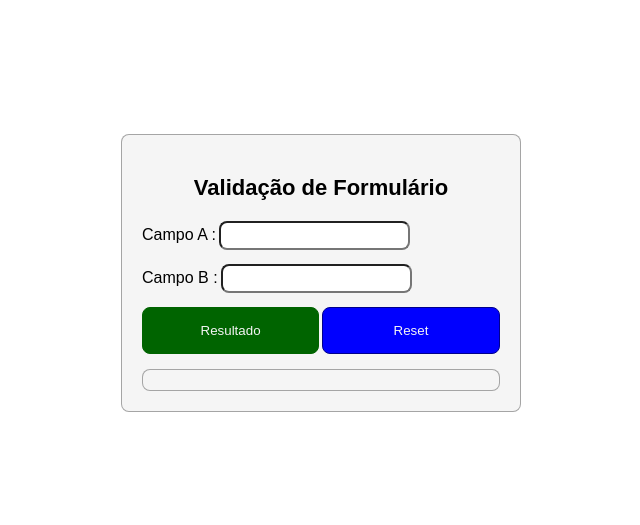
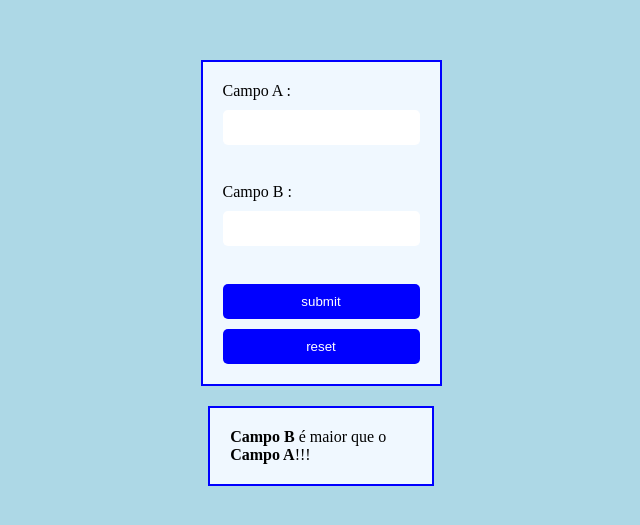
Before and after one commit to EstevanFelipe/trabalho-curso, a plain HTML site: page index.html in a window 1280 px wide. Shown: the part 127-652 px from the top of the page, without its empty margins (319-959 px from the left). Drawn offline with Linux system fonts and the light colour scheme.

Commit message:
update do código em 10-03-2024
o código ainda não funciona, já refiz ele duas vezes, e ainda não houve uma resposta positiva do programa;

```diff
--- a/CSS/style.main.css
+++ /dev/null
@@ -1,95 +0,0 @@
-* {
-    margin: 0;
-    padding: 0;
-    box-sizing: border-box;
-}
-
-body, html {
-    display: flex;
-    align-items: center;
-    justify-content: center;
-    height: 100%;
-    margin: 0;
-}
-
-.container {
-    border: 1px solid rgba(128, 128, 128, 0.685);
-    border-radius: 8px;
-    background-color: whitesmoke;
-    font-family: Arial, Helvetica, sans-serif;
-    font-size: 12px;
-    padding: 20px;
-    width: 400px;
-}
-
-.container h2 {
-    font-size: 22px;
-    padding: 20px;
-    text-align: center;
-}
-
-.container form label {
-    font-size: 16px;
-}
-
-.container form input {
-    border-radius: 8px;
-    padding: 5px;
-}
-
-.container form .submit {
-    background-color: darkgreen;
-    border: 1px solid darkgreen;
-    border-radius: 8px;
-    cursor: pointer;
-    color: whitesmoke;
-    padding: 15px;
-    width: 177.1px;
-}
-
-.container form .submit:hover {
-    background-color: green;
-    color: whitesmoke;
-}
-
-.container form .reset {
-    background-color: blue;
-    border: 1px solid darkblue;
-    border-radius: 8px;
-    cursor: pointer;
-    color: whitesmoke;
-    padding: 15px;
-    width: 177.1px;
-}
-
-.container #mensagem {
-    border: 1px solid rgba(128, 128, 128, 0.685);
-    border-radius: 8px;
-    background-color: whitesmoke;
-    font-size: 14px;
-    margin-top: 15px;
-    padding: 10px;
-    width: 358.4px;
-}
-
-#mensagem .mensagem-sucesso {
-    display: none;
-    background-color: green;
-    border: 1px solid darkgreen;
-    border-radius: 8px;
-    color: whitesmoke;
-    font-size: 14px;
-    padding: 10px;
-    width: 335.4px;
-}
-
-#mensagem .mensagem-error {
-    display: none;
-    background-color: red;
-    border: 1px solid darkred;
-    border-radius: 8px;
-    color: whitesmoke;
-    font-size: 14px;
-    padding: 10px;
-    width: 335.4px;
-}
--- a/JavaScript/main.js
+++ /dev/null
@@ -1,25 +0,0 @@
-function resetForm() {
-    document.getElementById("my-form").reset();
-    document.querySelector('.mensagem-sucesso').innerHTML = ''; // Limpa a mensagem de sucesso
-    document.querySelector('.mensagem-error').innerHTML = ''; // Limpa a mensagem de erro
-}
-
-document.getElementById('my-form').addEventListener('submit', function(event) {
-    event.preventDefault(); // Enviará nosso Formulario
-
-    let campoA = parseFloat(document.getElementById('campoA').value); // Resgatará o valor do Campo A
-    let campoB = parseFloat(document.getElementById('campoB').value); // Resgatará o valor do Campo B
-
-    let mensagemSucesso = `O <b>${campoB.valueOf()}</b> é maior que o <b>${campoA.valueOf()}</b>!!`;
-    let mensagemError = `O <b>${campoB.valueOf()}</b> não é maior que o <b>${campoA.valueOf()}</b>!!`;
-
-    if (campoB > campoA) {
-        const containerMensagemError = document.querySelector('.mensagem-error');
-        containerMensagemError.innerHTML = mensagemError;
-        containerMensagemError.style.display = "block";
-    } else {
-        const containerMensagemSucesso = document.querySelector('.mensagem-sucesso');
-        containerMensagemSucesso.innerHTML = mensagemSucesso;
-        containerMensagemSucesso.style.display = "block";
-    }
-})
--- a/index.html
+++ b/index.html
@@ -1,27 +1,29 @@
 <!DOCTYPE html>
-<html lang="pt-br">
+<html lang="en">
 <head>
     <meta charset="UTF-8">
     <meta name="viewport" content="width=device-width, initial-scale=1.0">
-    <title>Modulo 7</title>
-    <link rel="stylesheet" href="./CSS/style.main.css">
+    <title>Integrando JS ao HTML</title>
+    <style>
+
+    </style>
+    <link rel="stylesheet" href="./style.css">
 </head>
 <body>
-    <div class="container">
-        <h2>Validação de Formulário</h2>
-        <form action="" id="my-form">
+    <div id="container">
+        <form id="meuForm" name="meuForm">
             <label for="campoA">Campo A :</label>
-            <input type="number" id="campoA" name="campoA" required><br><br>
+            <input type="number" id="campoA" name="campoA"><br>
             <label for="campoB">Campo B :</label>
-            <input type="number" id="campoB" name="campoB" required><br><br>
-            <button type="submit" class="submit">Resultado</button>
-            <button type="reset" class="reset" onclick="resetForm()">Reset</button>
+            <input type="munber" id="campoB" name="campoB"><br>
+            <button type="submit" value="submit" onclick="">submit</button>
+            <button type="reset" value="reset">reset</button>
         </form>
-        <div id="mensagem">
-            <p class=".mensagem-sucesso"></p>
+        <div id="mensagemBox">
+            <p class=".mensagem-sucesso"><b>Campo B</b> é maior que o <b>Campo A</b>!!!</p>
         </div>
     </div>
 
-    <script src="./JavaScript/main.js"></script>
+    <script src="./main.js"></script>
 </body>
 </html>
--- /dev/null
+++ b/main.js
@@ -0,0 +1,6 @@
+document.getElementById('meuForm').addEventListener('submit', function(event) {
+    event.preventDefault();
+
+    var campoA = document.getElementById('campoA').value;
+    var campoB = document.getElementById('campoB').value;
+})
--- /dev/null
+++ b/style.css
@@ -0,0 +1,61 @@
+* {
+    margin: 0;
+    padding: 0;
+    box-sizing: border-box;
+}
+
+body {
+    display: flex;
+    justify-content: center;
+    align-items: center;
+    height: 100vh;
+    margin: 0;
+    background-color: #add8e6; /* Cor de fundo azul claro */
+}
+
+form {
+    display: flex;
+    flex-direction: column;
+    gap: 10px;
+    padding: 20px;
+    border: 2px solid #0000ff; /* Borda azul */
+    background-color: #f0f8ff; /* Cor de fundo azul muito claro */
+}
+
+input, button {
+    padding: 10px;
+    border: none;
+    border-radius: 5px;
+}
+
+button {
+    background-color: #0000ff; /* Cor de fundo azul */
+    color: #ffffff; /* Cor do texto branco */
+    cursor: pointer;
+}
+
+button:hover {
+    background-color: #6495ed; /* Cor de fundo azul médio ao passar o mouse */
+}
+
+#mensagemBox {
+    width: 225.6px;
+    padding: 20px;
+    margin-top: 20px;
+    border: 2px solid #0000ff; /* Borda azul */
+    background-color: #f0f8ff; /* Cor de fundo azul muito claro */
+}
+
+#mensagemBox .mensagem-sucesso {
+    color: #f0f8ff;
+    background-color: #B9DF8A;
+    padding: 2px;
+}
+
+#container {
+    display: flex;
+    flex-direction: column;
+    align-items: center;
+    justify-content: center;
+    height: 100vh;
+}
```
